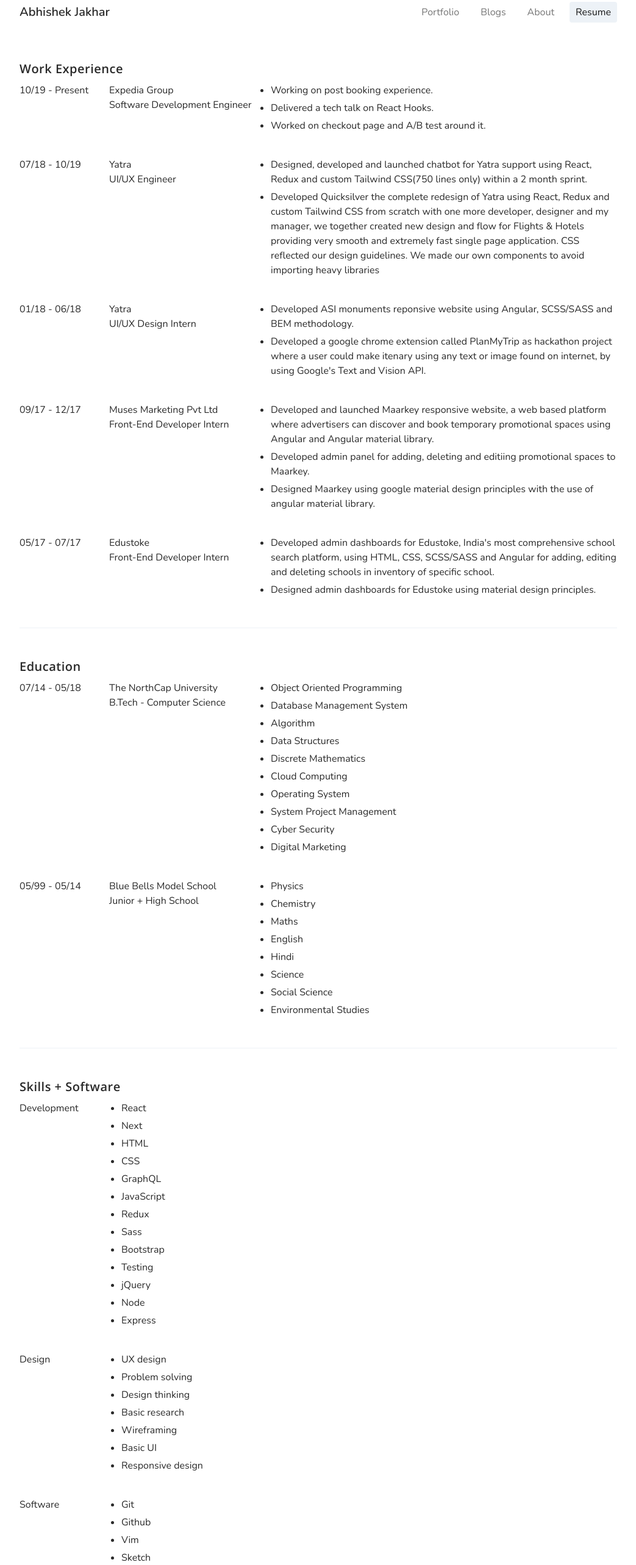
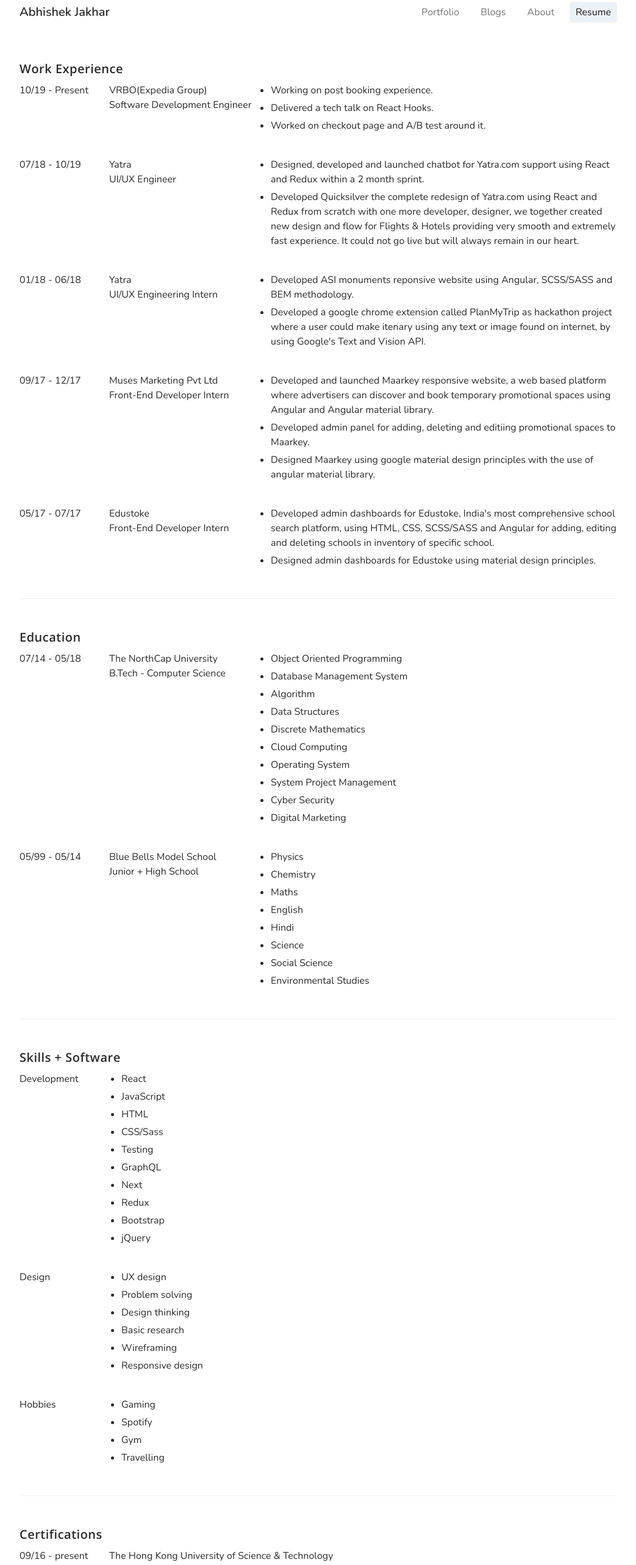
Before and after one commit to abhishekjakhar/portfolio, a Next.js app: page /resume in a window 1280 px wide. Shown: the part 20-2586 px from the top of the page at 61% size, without its empty margins (118-1161 px from the left). Built offline with nearby package versions, Linux system fonts and the light colour scheme.

Commit message:
chore: update the content of resume, portfolio pages (#15)
* update the content of website

```diff
--- a/data/resume.js
+++ b/data/resume.js
@@ -36,7 +36,7 @@
   work: [
     {
       year: '10/19 - Present',
-      company: 'Expedia Group',
+      company: 'VRBO(Expedia Group)',
       position: 'Software Development Engineer',
       list: [
         'Working on post booking experience.',
@@ -49,14 +49,14 @@
       company: 'Yatra',
       position: 'UI/UX Engineer',
       list: [
-        'Designed, developed and launched chatbot for Yatra support using React, Redux and custom Tailwind CSS(750 lines only) within a 2 month sprint.',
-        'Developed Quicksilver the complete redesign of Yatra using React, Redux and custom Tailwind CSS from scratch with one more developer, designer and my manager, we together created new design and flow for Flights & Hotels providing very smooth and extremely fast single page application. CSS reflected our design guidelines. We made our own components to avoid importing heavy libraries',
+        'Designed, developed and launched chatbot for Yatra.com support using React and Redux within a 2 month sprint.',
+        'Developed Quicksilver the complete redesign of Yatra.com using React and Redux from scratch with one more developer, designer, we together created new design and flow for Flights & Hotels providing very smooth and extremely fast experience. It could not go live but will always remain in our heart.',
       ],
     },
     {
       year: '01/18 - 06/18',
       company: 'Yatra',
-      position: 'UI/UX Design Intern',
+      position: 'UI/UX Engineering Intern',
       list: [
         'Developed ASI monuments reponsive website using Angular, SCSS/SASS and BEM methodology.',
         "Developed a google chrome extension called PlanMyTrip as hackathon project where a user could make itenary using any text or image found on internet, by using Google's Text and Vision API.",
@@ -87,18 +87,15 @@
       type: 'Development',
       list: [
         'React',
+        'JavaScript',
+        'HTML',
+        'CSS/Sass',
+        'Testing',
+        'GraphQL',
         'Next',
-        'HTML',
-        'CSS',
-        'GraphQL',
-        'JavaScript',
         'Redux',
-        'Sass',
         'Bootstrap',
-        'Testing',
         'jQuery',
-        'Node',
-        'Express',
       ],
     },
     {
@@ -109,13 +106,8 @@
         'Design thinking',
         'Basic research',
         'Wireframing',
-        'Basic UI',
         'Responsive design',
       ],
-    },
-    {
-      type: 'Software',
-      list: ['Git', 'Github', 'Vim', 'Sketch'],
     },
     {
       type: 'Hobbies',
```
Also changed, not shown: _projects/cask.md (+3 -5 lines), _projects/edustoke.md (+1 -1 lines), _projects/plan-my-trip.md (+2 -1 lines), _projects/ride-sharing.md (+3 -1 lines), _projects/transition-gallery.md (+2 -5 lines), _projects/yuva-chatbot.md (+3 -4 lines).
